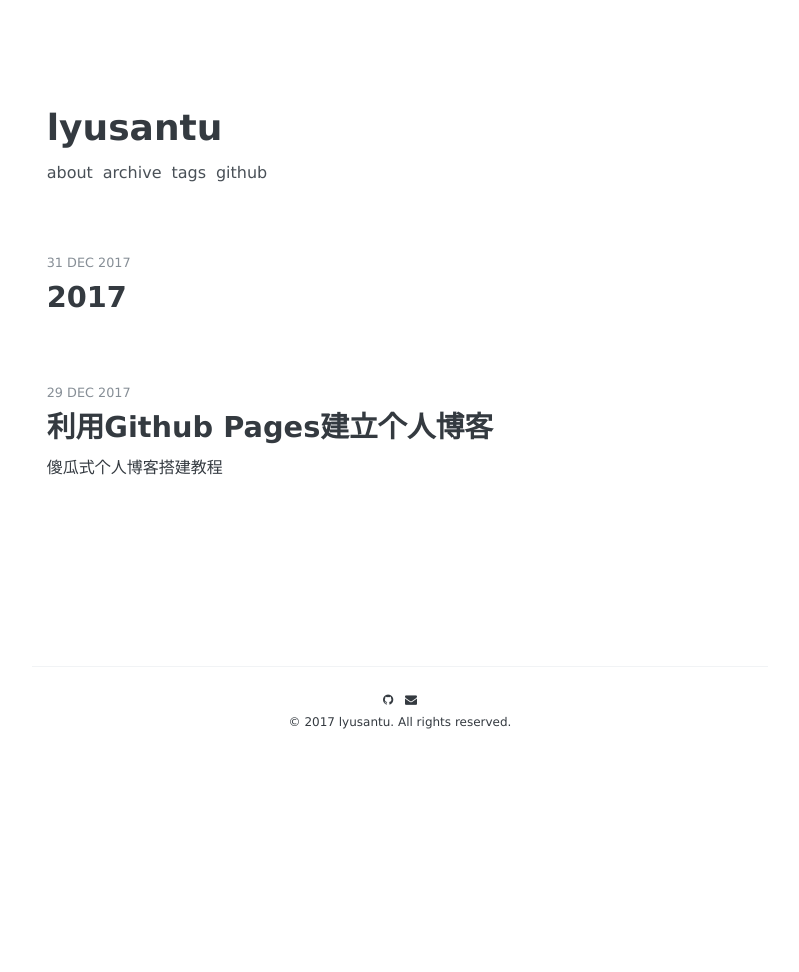
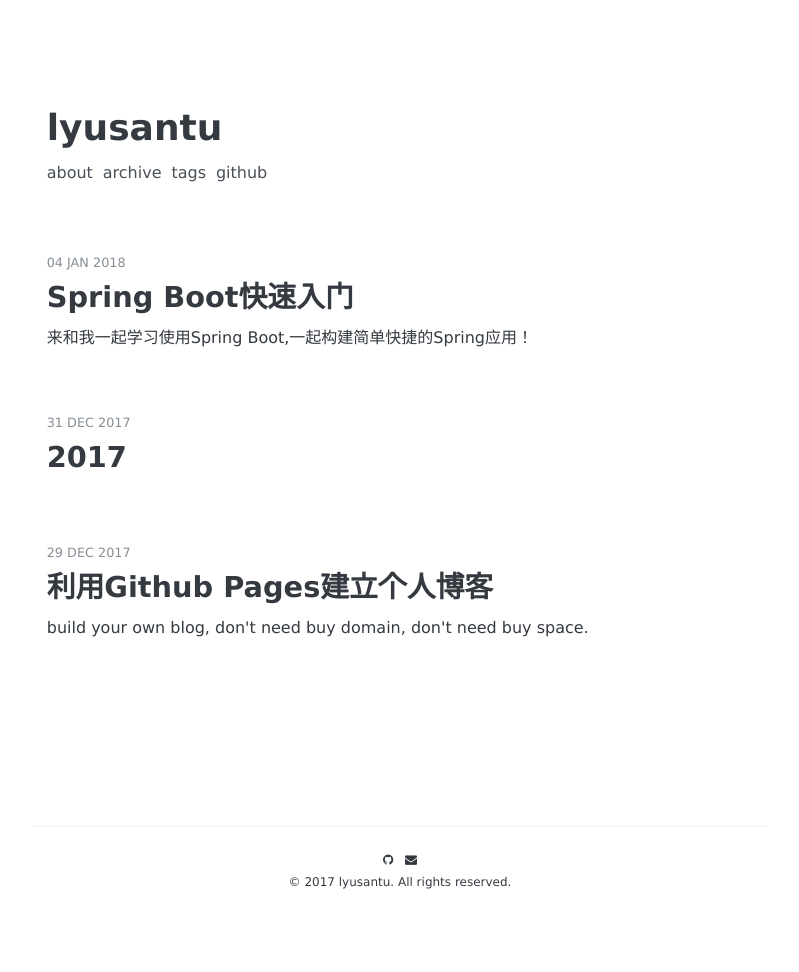
Before and after one commit to lyusantu/lyusantu.github.io, a Jekyll site: the page built from index.html, in a window 1280 px wide. Shown: the whole page, without its empty margins (240-1039 px from the left). Built offline with Jekyll 4.4.1, drawn with Linux system fonts in a browser that asks for light colours; some web fonts are replaced; the list of posts is cut into pages by our own code; before the commit the page ends 900 px from its top, so only the background shows below that; some of the changed lines change nothing that is shown.

Commit message:
:star2: learning spring boot

````diff
--- a/_posts/2017-12-29-利用GithubPages建立个人博客.md
+++ b/_posts/2017-12-29-use-github-pages-bulid-blog.md
@@ -1,7 +1,7 @@
 ---
 layout: post
 title: "利用Github Pages建立个人博客"
-description: "傻瓜式个人博客搭建教程"
+description: "build your own blog, don't need buy domain, don't need buy space."
 date: 2017-12-29
 tags: [github Pages, jekyll, blog]
 comments: true
--- /dev/null
+++ b/_posts/2018-1-4-spring-boot-learning-1.md
@@ -0,0 +1,129 @@
+---
+layout: post
+title: "Spring Boot快速入门"
+description: "来和我一起学习使用Spring Boot,一起构建简单快捷的Spring应用！"
+date: 2018-1-4
+tags: [2017]
+comments: true
+share: true
+---
+
+## 简介
+
+`Spring Boot`让`Spring`应用变的更轻量化. 让我们可以仅靠一个`Java`类来运行一个`Spring`应用,也可以打包应用为jar包后通过`java -jar`命令来运行这个`Spring Web`应用.
+
+`Spring Boot`的主要优点:
+- 为所有`Spring`开发者更快的入门
+- 开箱即用,提供各种默认配置来简化项目配置
+- 内嵌式容器简化Web项目
+- 没有冗余代码生成和对XML配置的要求
+
+## 快速入门
+
+此处要求完成`Spring Boot`基础项目的搭建,并且实现一个简单的`HTTP`请求处理,通过这个例子对`Spring Boot`有一个处理的了解,并体验其结构简单,开发快速的特性.
+
+此处采用`java1.8.0_121`、`Spring Boot1.5.9`进行调试
+
+## 构建项目
+
+此处采用两种方式来构建项目
+
+### 使用Maven构建项目
+
+1. 访问 [SPRING INITIALIZR](http://start.spring.io/)
+
+2. 选择构建工具为`Maven Project`,语言为`Java`,`Spring Boot`的版本选择为`1.5.9`,其余信息可参考下图
+
+ ![](http://oih7sazbd.bkt.clouddn.com/FkOblv1cPBb6a-_DeKTJKTt0Z375)
+
+3. 点击绿色按钮`Generate Project`下载生成的项目的压缩包.
+
+4. 以 [IDEA](https://www.jetbrains.com/idea/) 为例,我们需要导入解压后的项目压缩包 :
+> 菜单中按照如下顺序操作: File -> New -> Project from Existing Sources -> 选择解压后的压缩包
+> 在弹出的第一个框内选择 import project form external model,并在下方选择maven,然后一路next直到最后一个页面点击finish.
+
+### 使用IDEA自带的Spring Initializr来构建Spring Boot工程
+
+1. 打开IDEA,菜单中按照以下顺序操作: `File -> New -> Project`,打开如下图页面,可以看到`Choose Initializr Service URL`的默认路径还是`Spring`官方提供的`Spring Initializr`工具的地址,所以在这里创建的工程实际上也是基于它的`Web`工具来实现的.
+ ![](http://oih7sazbd.bkt.clouddn.com/Fpx7nrzohBmfr5DaJJ6iNtZwkmzt)
+
+2. 直接点击`Next`进入下一步,如下图所示,在这里可以填写我们的工程信息以及选择我们的工程类型,`Type`可选为`Maven`或`Gradle`,`Language`可选为`Java`、`Kotlin`等.
+ ![](http://oih7sazbd.bkt.clouddn.com/Fo_m6kMUvvj4mxeYvEEILAoy5J4E)
+
+3. 再次点击`Next`进入下一步,如下图所示,在这里可以选择`Spring Boot`版本和依赖管理,同时,我们还可以发现,这个窗口不仅包含了`Spring Boot`的各种依赖,还包含了`Spring Cloud`的过日子依赖.
+ ![](http://oih7sazbd.bkt.clouddn.com/Fu8ehbXRVp729grkk6MVWCg0j5Vv)
+
+4. 最后再次点击`Next`,会进入到我们创建工程的最后一个页面,如下图所示,填写我们的项目名称以及选择我们的项目路径,结束填写后点击`Finish`后就可以完成这次使用`IDEA`构建`Spring Boot`的工程.
+ ![](http://oih7sazbd.bkt.clouddn.com/FiPLwX9HaD1sEW0jKqH0lteEzdRw)
+
+
+**IDEA的Spring Initializr虽然还是基于官方实现,但是通过工具来进行调用并直接将结果构建到我们本地,这个构建流程变的更加顺畅.**
+
+## 项目结构解析
+
+![](http://oih7sazbd.bkt.clouddn.com/FhxxhQyfi3cISdwY-4C4kZSHQEex)
+
+之前的步骤,已经使我们完成了项目的基本构建. 如上图所示,`Spring Boot`的基础结构供三个文件:
+
+- `Chapter1Application`     : 位于`src/main/java`下的程序入口
+- `application.properties`  : 位于`src/main/resources`下的配置文件
+- `Chapter1ApplicationTests`: 位于`src/test`下的测试入口
+
+由生成程序生成的`Chapter1Application`和`Chapter1ApplicationTests`类都可以直接运行来启动当前创建的项目. 由于当前项目没有配备任何数据访问或`Web`模块,所以程序会在加载完`Spring`之后结束运行.
+
+## 引入Web模块
+
+打开项目的`pom.xml`,会发现`dependencies`下只引入了两个模块:
+
+- `spring-boot-starter` : 核心模块,包括自动配置支持、日志和`YAML`
+- `spring-boot-starter-test` : 测试模块，包括`JUnit`、`Hamcrest`、`Mockito`
+
+```xml
+<dependencies>
+	<dependency>
+		<groupId>org.springframework.boot</groupId>
+		<artifactId>spring-boot-starter</artifactId>
+	</dependency>
+	<dependency>
+		<groupId>org.springframework.boot</groupId>
+		<artifactId>spring-boot-starter-test</artifactId>
+		<scope>test</scope>
+	</dependency>
+</dependencies>
+```
+
+我们引入Web模块,需要在`dependencies`中追加`spring-boot-starter-web`模块
+
+```xml
+<dependency>
+	<groupId>org.springframework.boot</groupId>
+	<artifactId>spring-boot-starter-web</artifactId>
+</dependency>
+```
+
+完成后保存,并点击右下角弹窗中的`import Changes`对`pom.xml`中库的更改进行更新即可.
+
+## 编写Hello World
+
+在`src/main/java`下创建`package`为`com.chapter1.controller`,在`package`下创建`HelloController`类,内容如下图所示 :
+
+![](http://oih7sazbd.bkt.clouddn.com/Fl1Q3avi_mqJZXikKxjfPeFkW3nj)
+
+启动主程序`Chapter1Application`,启动成功后打开`http://localhost:8080/hello`,可以看到页面成功输出了`Hello World`.
+
+## 编写单元测试
+
+打开`src/test`下的测试入口`Chapter1ApplicationTests`类,编写一个简单的单元测试来模拟`HTTP`请求,如下图所示 :
+
+![](http://oih7sazbd.bkt.clouddn.com/FsQ5JOGzHQxudE1LJT5aqXZ2l2Uu)
+
+首先我们使用`MockServletContext`来构建一个空的`WebApplicationContext`,这样我们创建的`HelloController`就可以在`@Before`函数中创建并传递到`MockMvcBuilders.standaloneSetup()`函数中.
+
+`status()`与`content()`函数报错是因为需要引入以下内容 :
+
+```java
+import static org.hamcrest.Matchers.equalTo;
+import static org.springframework.test.web.servlet.result.MockMvcResultMatchers.content;
+import static org.springframework.test.web.servlet.result.MockMvcResultMatchers.status;
+```
+完成上述操作后,可以启动`@Test`标注的测试方法,测试成功后即完成了此次目标: 通过`Maven`构建一个空白的`Spring Boot`项目,然后通过引用`Web`模块实现了一个简单的`HTTP`请求处理.
````
